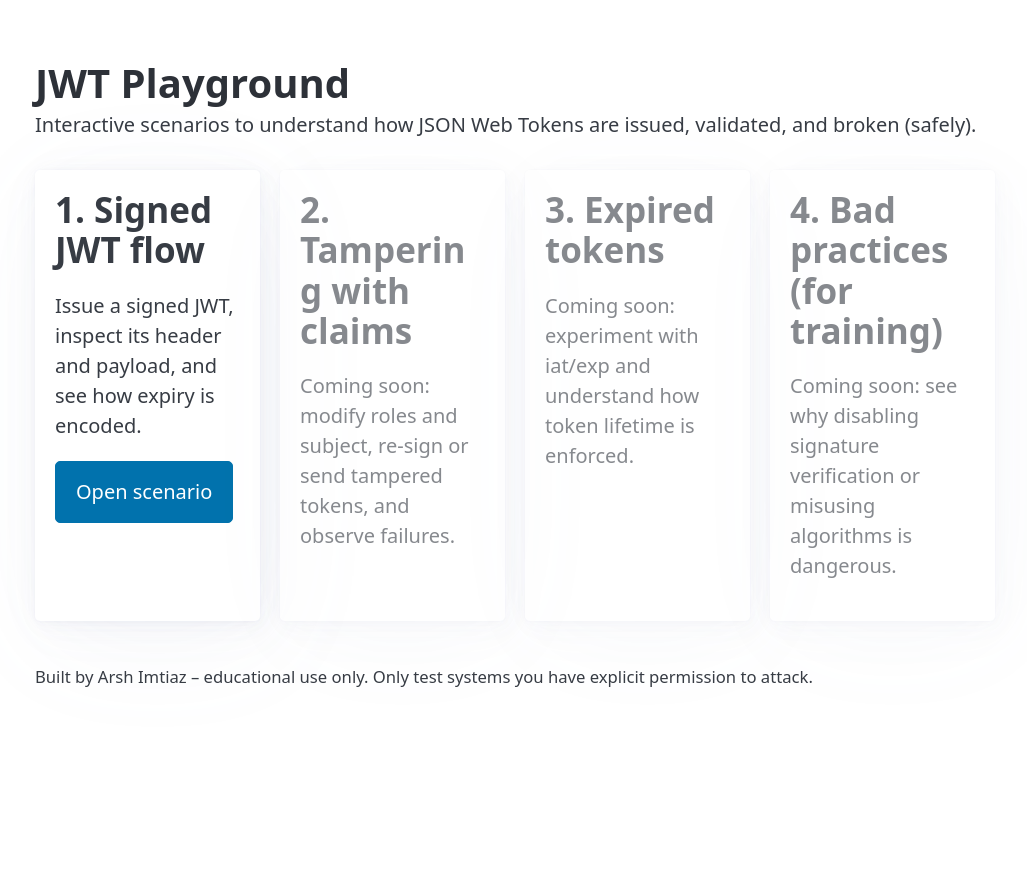
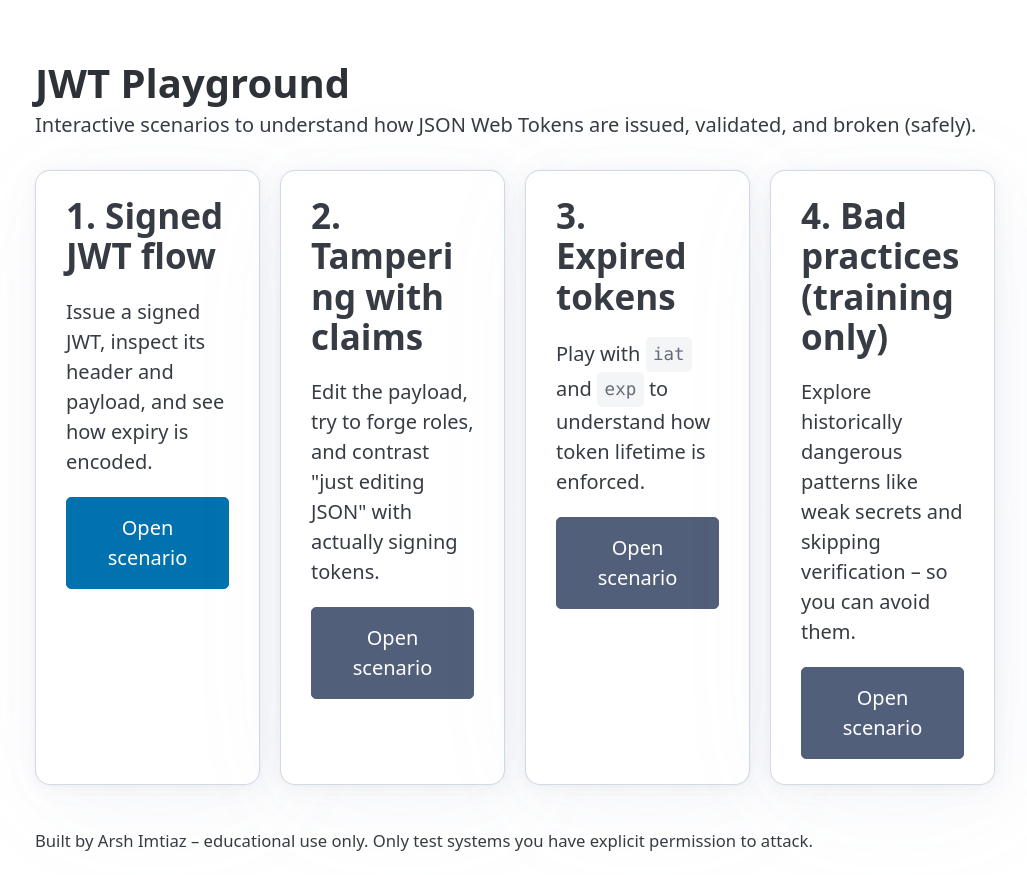
Before and after one commit to c0ncatenate/jwt-playground, a FastAPI app: page / in a window 1280 px wide. Shown: the whole page, without its empty margins (125-1152 px from the left). Before the commit the page ends 687 px from the top, so only its background shows below. Run offline with FastAPI, Linux system fonts and the light colour scheme; some libraries are stand-ins or nearby versions.

Commit message:
add tampering, expiry, and bad-practice JWT scenarios

```diff
--- a/app/main.py
+++ b/app/main.py
@@ -3,7 +3,7 @@ from fastapi.responses import HTMLResponse
 from fastapi.staticfiles import StaticFiles
 from fastapi.templating import Jinja2Templates
 
-from .scenarios import normal
+from .scenarios import normal, tamper, expiry, bad_practices
 
 app = FastAPI(title="JWT Playground", description="Interactive JWT scenarios for learning.")
 
@@ -18,3 +18,6 @@ async def index(request: Request):
 
 
 app.include_router(normal.router, prefix="/normal", tags=["normal"])
+app.include_router(tamper.router, prefix="/tamper", tags=["tamper"])
+app.include_router(expiry.router, prefix="/expiry", tags=["expiry"])
+app.include_router(bad_practices.router, prefix="/bad", tags=["bad-practices"])
--- /dev/null
+++ b/app/scenarios/bad_practices.py
@@ -0,0 +1,74 @@
+import time
+import jwt
+from fastapi import APIRouter, Request, Form
+from fastapi.responses import HTMLResponse
+from fastapi.templating import Jinja2Templates
+
+router = APIRouter()
+templates = Jinja2Templates(directory="templates")
+
+# NOTE: Everything in this file is intentionally wrong or unsafe.
+# It exists purely to explain what *not* to do.
+
+INSECURE_SECRET = "do-not-use-this-in-production"
+ALG_INSECURE = "HS256"
+
+
+@router.get("/", response_class=HTMLResponse)
+async def show_form(request: Request):
+    return templates.TemplateResponse(
+        "scenario_bad.html",
+        {"request": request, "issued": None, "verification": None},
+    )
+
+
+@router.post("/issue-hs256", response_class=HTMLResponse)
+async def issue_hs256(request: Request, username: str = Form("alice")):
+    """Issue a token with an obviously weak secret.
+
+    This demonstrates how leaking the key gives an attacker full power
+    to mint arbitrary roles and identities.
+    """
+    now = int(time.time())
+    payload = {
+        "sub": username,
+        "role": "user",
+        "iat": now,
+        "exp": now + 600,
+    }
+    token = jwt.encode(payload, INSECURE_SECRET, algorithm=ALG_INSECURE)
+
+    return templates.TemplateResponse(
+        "scenario_bad.html",
+        {
+            "request": request,
+            "issued": {
+                "mode": "weak-secret",
+                "token": token,
+                "payload": payload,
+            },
+            "verification": None,
+        },
+    )
+
+
+@router.post("/accept-alg-none", response_class=HTMLResponse)
+async def accept_alg_none(request: Request, token: str = Form(...)):
+    """Simulate a server that naively trusts alg=none.
+
+    We do *not* implement a real alg=none parser here, but we explain the risk
+    and show that turning off verification means trusting attacker-controlled data.
+    """
+    verification = {
+        "mode": "alg-none",
+        "warning": (
+            "If a server accepts tokens with alg=none or skips verification, "
+            "an attacker can forge any identity or role they want."
+        ),
+        "token_sample": token,
+    }
+
+    return templates.TemplateResponse(
+        "scenario_bad.html",
+        {"request": request, "issued": None, "verification": verification},
+    )
--- /dev/null
+++ b/app/scenarios/expiry.py
@@ -0,0 +1,62 @@
+import time
+import jwt
+from fastapi import APIRouter, Request, Form
+from fastapi.responses import HTMLResponse
+from fastapi.templating import Jinja2Templates
+
+router = APIRouter()
+templates = Jinja2Templates(directory="templates")
+
+SECRET = "jwt-playground-secret"
+ALG = "HS256"
+
+
+@router.get("/", response_class=HTMLResponse)
+async def show_form(request: Request):
+    return templates.TemplateResponse(
+        "scenario_expiry.html",
+        {"request": request, "result": None, "error": None},
+    )
+
+
+@router.post("/issue", response_class=HTMLResponse)
+async def issue_with_lifetime(
+    request: Request,
+    username: str = Form("alice"),
+    lifetime_seconds: int = Form(60),
+    backdated_seconds: int = Form(0),
+):
+    now = int(time.time())
+    iat = now - backdated_seconds
+    exp = iat + lifetime_seconds
+
+    payload = {
+        "sub": username,
+        "role": "user",
+        "iat": iat,
+        "exp": exp,
+    }
+
+    token = jwt.encode(payload, SECRET, algorithm=ALG)
+
+    # Try verifying as the server would.
+    try:
+        verified = jwt.decode(token, SECRET, algorithms=[ALG])
+        error = None
+    except jwt.ExpiredSignatureError as exc:
+        verified = None
+        error = f"Token expired: {exc.__class__.__name__}"
+    except jwt.PyJWTError as exc:  # pragma: no cover - defensive
+        verified = None
+        error = f"Verification error: {exc.__class__.__name__}"
+
+    result = {
+        "token": token,
+        "payload": payload,
+        "verified": verified,
+    }
+
+    return templates.TemplateResponse(
+        "scenario_expiry.html",
+        {"request": request, "result": result, "error": error},
+    )
--- /dev/null
+++ b/app/scenarios/tamper.py
@@ -0,0 +1,95 @@
+import json
+import time
+import jwt
+from fastapi import APIRouter, Request, Form
+from fastapi.responses import HTMLResponse
+from fastapi.templating import Jinja2Templates
+
+router = APIRouter()
+templates = Jinja2Templates(directory="templates")
+
+SECRET = "jwt-playground-secret"
+ALG = "HS256"
+
+
+@router.get("/", response_class=HTMLResponse)
+async def show_form(request: Request):
+    """Show a form with a starter payload that can be tampered with."""
+    now = int(time.time())
+    starter_payload = {
+        "sub": "alice",
+        "role": "user",
+        "iat": now,
+        "exp": now + 600,
+    }
+    return templates.TemplateResponse(
+        "scenario_tamper.html",
+        {
+            "request": request,
+            "original": starter_payload,
+            "token_result": None,
+            "error": None,
+        },
+    )
+
+
+@router.post("/experiment", response_class=HTMLResponse)
+async def tamper_token(
+    request: Request,
+    payload_json: str = Form(...),
+    resign: str | None = Form(None),
+):
+    """Accept a JSON payload, optionally re-sign it, and show the outcome.
+
+    - If `resign` is provided, we sign the tampered payload with the lab secret.
+    - Otherwise we pretend the attacker just pasted a forged token string,
+      and show that verification fails.
+    """
+    error: str | None = None
+    token_result: dict | None = None
+    now = int(time.time())
+
+    try:
+        payload = json.loads(payload_json)
+    except json.JSONDecodeError as exc:  # type: ignore[unreachable]
+        error = f"Invalid JSON: {exc}"
+        payload = {}
+
+    if not error:
+        # Ensure some sensible defaults so the UI stays readable.
+        payload.setdefault("iat", now)
+        payload.setdefault("exp", now + 600)
+
+        if resign:
+            # This simulates an attacker who *can* sign tokens (e.g. key leak).
+            token = jwt.encode(payload, SECRET, algorithm=ALG)
+            try:
+                verified = jwt.decode(token, SECRET, algorithms=[ALG])
+                token_result = {
+                    "mode": "resigned",
+                    "token": token,
+                    "verified_payload": verified,
+                }
+            except jwt.PyJWTError as exc:  # pragma: no cover - defensive
+                error = f"Verification failed after resigning: {exc}"
+        else:
+            # In a real setting this would be a token string; here we just
+            # show that without the correct key, verification fails.
+            # We deliberately do *not* sign it.
+            try:
+                jwt.decode("forged-token", SECRET, algorithms=[ALG])
+            except jwt.PyJWTError as exc:
+                error = (
+                    "Unsigned / forged token cannot be verified: "
+                    f"{exc.__class__.__name__}"
+                )
+
+    return templates.TemplateResponse(
+        "scenario_tamper.html",
+        {
+            "request": request,
+            "original": payload if payload else None,
+            "token_result": token_result,
+            "error": error,
+        },
+    )
--- a/static/css/main.css
+++ b/static/css/main.css
@@ -3,7 +3,33 @@ main.container { max-width: 960px; }
 .hero h1 { margin-bottom: 0.25rem; }
 .hero p { color: var(--muted-color); }
 
+.scenario-grid article {
+  border-radius: 0.75rem;
+  border: 1px solid rgba(148, 163, 184, 0.4);
+  padding: 1.25rem 1.5rem;
+}
+
 .token-panel { margin-top: 1.5rem; }
-.token-string { display: block; word-wrap: break-word; font-size: 0.85rem; }
+.token-string {
+  display: block;
+  word-wrap: break-word;
+  font-size: 0.85rem;
+}
+
+.warning {
+  margin-top: 1.5rem;
+  padding: 1rem 1.25rem;
+  border-radius: 0.75rem;
+  border-left: 4px solid #f97316;
+  background: rgba(248, 250, 252, 0.03);
+}
+
+textarea {
+  font-family: ui-monospace, SFMono-Regular, Menlo, Monaco, Consolas, "Liberation Mono", "Courier New", monospace;
+}
 
 .muted { opacity: 0.6; }
+.hint {
+  font-size: 0.8rem;
+  color: var(--muted-color);
+}
--- a/templates/index.html
+++ b/templates/index.html
@@ -1,23 +1,26 @@
 {% extends "base.html" %}
 
 {% block content %}
-<section class="grid">
+<section class="grid scenario-grid">
   <article>
     <h2>1. Signed JWT flow</h2>
     <p>Issue a signed JWT, inspect its header and payload, and see how expiry is encoded.</p>
     <a href="/normal/" role="button">Open scenario</a>
   </article>
-  <article class="muted">
+  <article>
     <h2>2. Tampering with claims</h2>
-    <p>Coming soon: modify roles and subject, re-sign or send tampered tokens, and observe failures.</p>
+    <p>Edit the payload, try to forge roles, and contrast "just editing JSON" with actually signing tokens.</p>
+    <a href="/tamper/" role="button" class="secondary">Open scenario</a>
   </article>
-  <article class="muted">
+  <article>
     <h2>3. Expired tokens</h2>
-    <p>Coming soon: experiment with iat/exp and understand how token lifetime is enforced.</p>
+    <p>Play with <code>iat</code> and <code>exp</code> to understand how token lifetime is enforced.</p>
+    <a href="/expiry/" role="button" class="secondary">Open scenario</a>
   </article>
-  <article class="muted">
-    <h2>4. Bad practices (for training)</h2>
-    <p>Coming soon: see why disabling signature verification or misusing algorithms is dangerous.</p>
+  <article>
+    <h2>4. Bad practices (training only)</h2>
+    <p>Explore historically dangerous patterns like weak secrets and skipping verification – so you can avoid them.</p>
+    <a href="/bad/" role="button" class="secondary">Open scenario</a>
   </article>
 </section>
 {% endblock %}
```
Also changed, not shown: templates/scenario_bad.html (added, +66 -0 lines), templates/scenario_expiry.html (added, +53 -0 lines), templates/scenario_tamper.html (added, +44 -0 lines).
